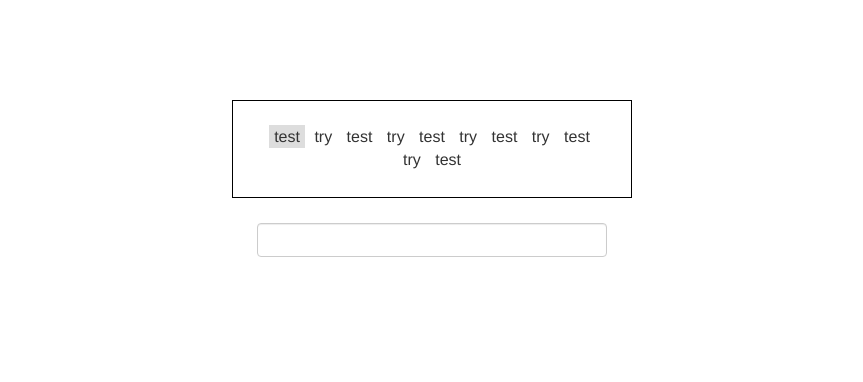
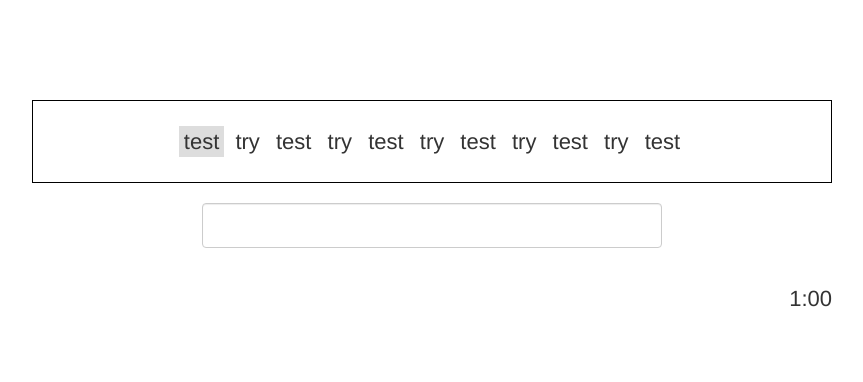
Before and after one commit to Zolor/typer.ninja, a Flask app: page / in a window 1280 px wide. Shown: the top 382 px of the page, without its empty margins (208-1071 px from the left). Run offline with Flask 2, Linux system fonts and the light colour scheme; some libraries are stand-ins or nearby versions.

Commit message:
bug fix day
- Fixed bug where every event left a space in input field
- Started a timer field and got lost in CSS forrest

```diff
--- a/static/ninja.css
+++ b/static/ninja.css
@@ -9,24 +9,29 @@ mark {
 }
 
 .game {
-  width: 600px;
+  width: 1000px;
   padding: 100px;
   margin: auto;
 }
 
 .word_box {
-  width: 400px;
+  width: 800px;
   border: 1px solid black;
   padding: 25px;
   margin: auto;
   text-align: center;
-  font-size: 16px;
+  font-size: 22px;
+  -webkit-user-select: none;  /* Chrome all / Safari all */
+  -moz-user-select: none;     /* Firefox all */
+  -ms-user-select: none;      /* IE 10+ */
+  user-select: none;
 }
 
 .input {
-  padding: 15px;
-  margin: 10px;
-  font-size: 16px;
+  padding: 20px;
+  margin: auto;
+  max-width: 500px;
+  height: 100px;
 }
 
 .word_box .highlight {
@@ -44,3 +49,11 @@ mark {
 .word_box span {
   padding: 3px 5px 3px 5px;
 }
+
+#timer {
+  float: right;
+  margin-left: 7px;
+  cursor: pointer;
+  cursor: hand;
+  font-size: 22px;
+}
--- a/static/typer.js
+++ b/static/typer.js
@@ -1,26 +1,26 @@
 /* In this example, we use a cross-browser solution, because the keyCode property does not work on the onkeypress event in Firefox. However, the which property does.
 Explanation of the first line in the function below: if the browser supports event.which, then use event.which, otherwise use event.keyCode */
 let word_count = 0;
-function myFunction(event) {
-  var x = event.which || event.keyCode;
-  var textProperty = 'textContent' in document ? 'textContent' : 'innerText';
-  console.log(document.getElementById('typer').value.length)
-  if (x == 32 && document.getElementById('typer').value.length > 0) {
+let correct_counter = 0;
+function myGame(value) {
+  var x = value.slice(-1);
+  if (x == " " && document.getElementById('typer').value.length > 0) {
     let next = word_count + 1;
     document.querySelector(`[word="${next}"]`).classList.add('highlight');
     document.querySelector(`[word="${word_count}"]`).classList.remove('highlight');
     /* Highlight previous word according if it's correctly spelled or not */
     if (document.getElementById('typer').value.trim() == document.querySelector(`[word="${word_count}"]`).innerText) {
         document.querySelector(`[word="${word_count}"]`).classList.add('correct_highlight');
+        correct_counter ++;
     }
     else {
         document.querySelector(`[word="${word_count}"]`).classList.add('wrong_highlight');
     }
-    word_count += 1;
+    word_count ++;
     document.getElementById('typer').value = "";
   }
   /* if user makes a space without written any characters -> reset the input field */
-  else if (x == 32 && document.getElementById('typer').value.trim() === "") {
+  else if (x == " " && document.getElementById('typer').value.trim() === "") {
     document.getElementById('typer').value = "";
   }
   /* make a check for every character typed if it's correctly spelled and act accordingly */
@@ -35,5 +35,3 @@ function myFunction(event) {
     }
   }
 }
-
-/* Need to figure out why clearing the field leaves an empty space */
--- a/templates/index.html
+++ b/templates/index.html
@@ -14,10 +14,11 @@
             <span word="9">try</span>
             <span word="10">test</span>
           </div>
-          <div class="input">
-            <input size="10" type="text" class="form-control" id="typer" value="" dir="ltr" placeholder="" autocomplete="off" autocorrect="off"
-            autocapitalize="off" spellcheck="false" onkeypress="myFunction(event)">
-        </div>
+            <div class="input">
+              <input style="font-size:22px; padding: 10px 20px; height:45px;" size="10" type="text" class="form-control" id="typer" value="" dir="ltr" placeholder="" autocomplete="off" autocorrect="off"
+              autocapitalize="off" spellcheck="false" oninput="myGame(this.value)">
+            </div>
+            <div id="timer">1:00</div>
         </div>
         <script src="{{url_for('static',filename='typer.js')}}"></script>
 {% endblock %}
```
